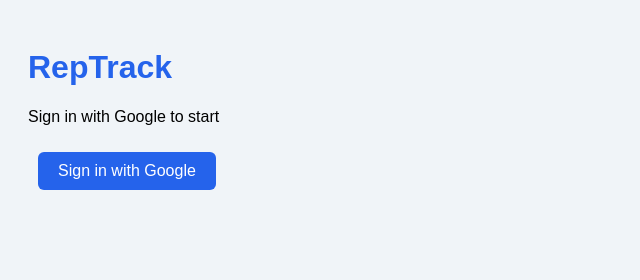
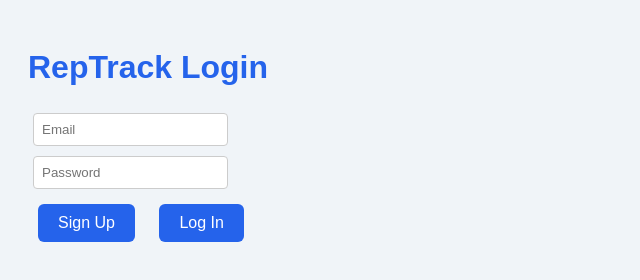
Before and after one commit to GymSolutions/GS-RepTrack, a plain HTML site: page reptrack-full/reptrack.html in a window 1280 px wide. Shown: the whole page, without its empty margins (0-640 px from the left). Drawn offline with Linux system fonts and the light colour scheme; no server answers.

Commit message:
reptrack.html

```diff
--- a/reptrack-full/reptrack.html
+++ b/reptrack-full/reptrack.html
@@ -2,7 +2,7 @@
 <html lang="en">
 <head>
   <meta charset="UTF-8" />
-  <meta name="viewport" content=device-width, initial-scale=1.0" />
+  <meta name="viewport" content="width=device-width, initial-scale=1.0" />
   <title>RepTrack</title>
   <script src="https://www.gstatic.com/firebasejs/9.6.1/firebase-app-compat.js"></script>
   <script src="https://www.gstatic.com/firebasejs/9.6.1/firebase-auth-compat.js"></script>
@@ -36,10 +36,12 @@
   </style>
 </head>
 <body>
-  <div id="login">
-    <h1>RepTrack</h1>
-    <p>Sign in with Google to start</p>
-    <button onclick="login()">Sign in with Google</button>
+  <div id="auth">
+    <h1>RepTrack Login</h1>
+    <input id="email" type="email" placeholder="Email" /><br />
+    <input id="password" type="password" placeholder="Password" /><br />
+    <button onclick="signUp()">Sign Up</button>
+    <button onclick="login()">Log In</button>
   </div>
 
   <div id="setup" class="hidden">
@@ -56,7 +58,7 @@
   </div>
 
   <div id="main" class="hidden">
-    <h2>Welcome, <span id="username"></span></h2>
+    <h2>Welcome!</h2>
     <button onclick="logout()">Logout</button>
     <div id="schedule"></div>
     <h3>Today's Workout</h3>
@@ -82,11 +84,19 @@
     firebase.initializeApp(firebaseConfig);
     const auth = firebase.auth();
 
-    let currentUser;
+    function signUp() {
+      const email = document.getElementById("email").value;
+      const password = document.getElementById("password").value;
+      auth.createUserWithEmailAndPassword(email, password)
+        .then(() => alert("Signed up successfully!"))
+        .catch(error => alert(error.message));
+    }
 
     function login() {
-      const provider = new firebase.auth.GoogleAuthProvider();
-      auth.signInWithPopup(provider).catch(alert);
+      const email = document.getElementById("email").value;
+      const password = document.getElementById("password").value;
+      auth.signInWithEmailAndPassword(email, password)
+        .catch(error => alert(error.message));
     }
 
     function logout() {
@@ -104,11 +114,7 @@
     }
 
     function generateAIPlan(weight, goal) {
-      const plan = `Based on your weight (${weight} lbs) and goal (${goal}), your weekly plan:
-
-- Mon: Full Body
-- Wed: Cardio + Core
-- Fri: Strength Training`;
+      const plan = `Based on your weight (${weight} lbs) and goal (${goal}), your weekly plan:\n\n- Mon: Full Body\n- Wed: Cardio + Core\n- Fri: Strength Training`;
       document.getElementById("schedule").innerText = plan;
     }
 
@@ -125,10 +131,7 @@
 
     auth.onAuthStateChanged(user => {
       if (user) {
-        currentUser = user;
-        document.getElementById("login").classList.add("hidden");
-        document.getElementById("username").textContent = user.displayName;
-
+        document.getElementById("auth").classList.add("hidden");
         const savedWeight = localStorage.getItem("userWeight");
         const savedGoal = localStorage.getItem("userGoal");
 
@@ -139,8 +142,7 @@
           document.getElementById("setup").classList.remove("hidden");
         }
       } else {
-        currentUser = null;
-        document.getElementById("login").classList.remove("hidden");
+        document.getElementById("auth").classList.remove("hidden");
         document.getElementById("setup").classList.add("hidden");
         document.getElementById("main").classList.add("hidden");
       }
```
Lines whose indentation alone changed are shown as unchanged.
